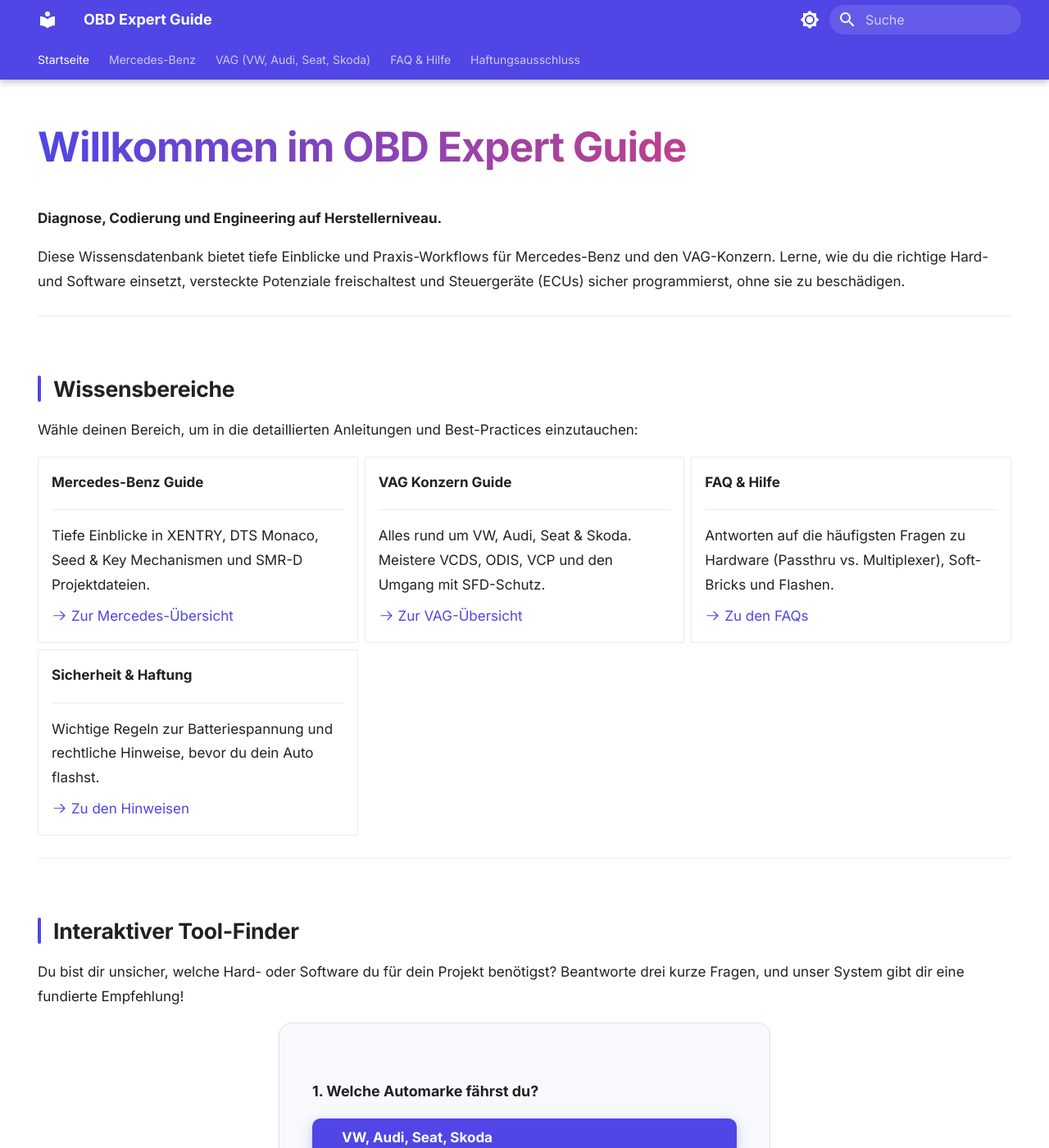
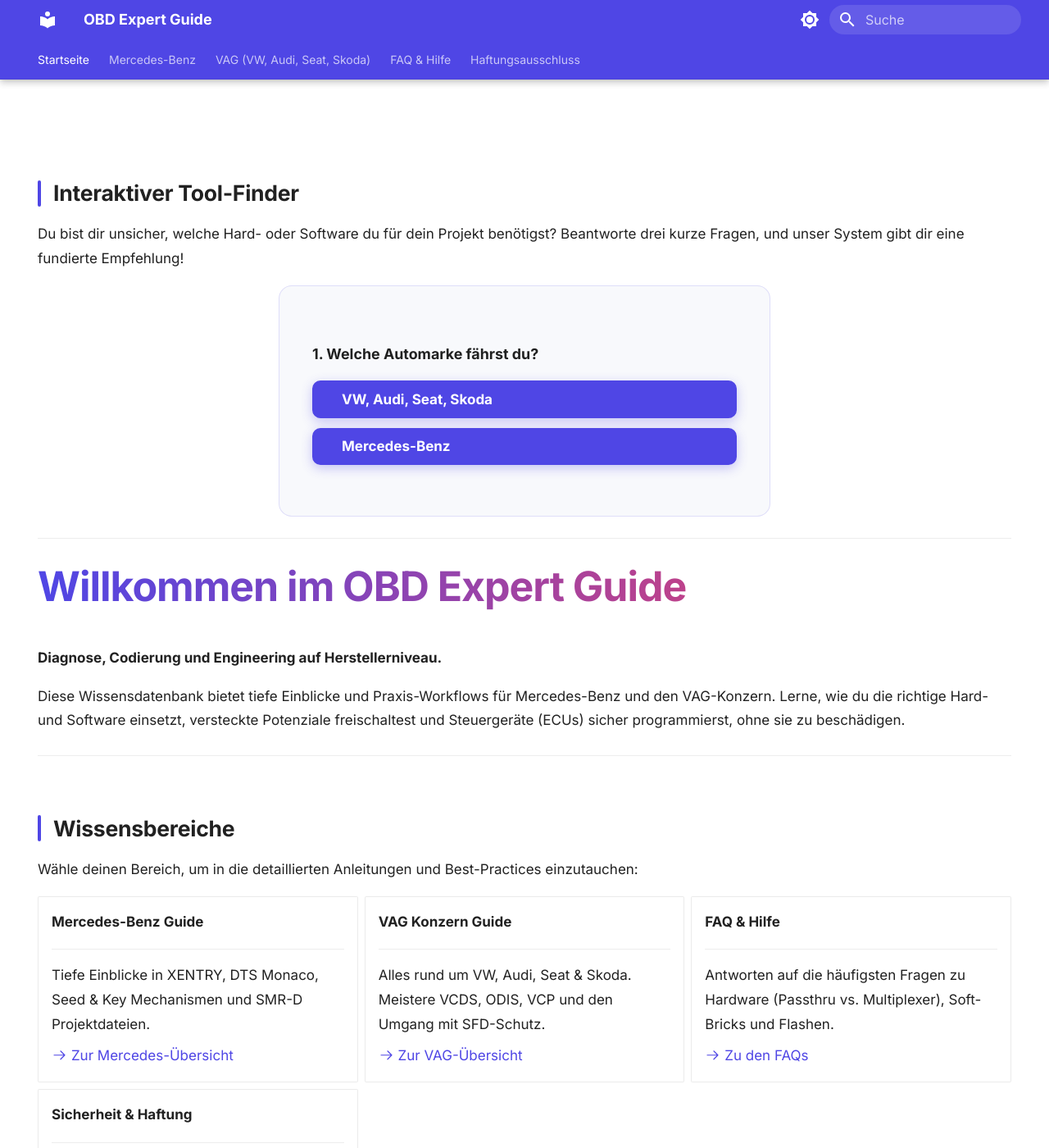
Before and after one commit to CAZE7/CAZE7.github.io, an MkDocs documentation site: the page built from docs/index.md, in a window 1280 px wide and 1400 px high. Shown: the whole window at 82% size. Built offline with MkDocs 1.6.1 and Material for MkDocs 9.7.7, drawn with Linux system fonts in a browser that asks for light colours; part of the change alters nothing that is shown.

Commit message:
Move tool-finder to top and optimize for mobile
- Moved "Interaktiver Tool-Finder" to the top of docs/index.md
- Extracted inline JavaScript to docs/javascripts/tool-finder.js
- Assigned tool-finder functions to window object
- Added media queries for mobile layout optimization to docs/stylesheets/extra.css

Co-authored-by: CAZE7 <215507980+CAZE7@users.noreply.github.com>

```diff
--- a/docs/index.md
+++ b/docs/index.md
@@ -4,6 +4,39 @@ description: Eine kuratierte Wissensbasis für Mercedes-Benz und den VAG-Konzern
 keywords: OBD, Diagnose, Codierung, VAG, Mercedes, VCDS, Xentry, OBDeleven, Flashen, Steuergerät, Passthru
 hide:
   - navigation # Versteckt die linke Navigation auf der Startseite für einen sauberen Look
+---
+
+## Interaktiver Tool-Finder
+
+Du bist dir unsicher, welche Hard- oder Software du für dein Projekt benötigst? Beantworte drei kurze Fragen, und unser System gibt dir eine fundierte Empfehlung!
+
+<div id="obd-finder-app" style="max-width: 600px; margin: 0 auto;">
+  <div id="step1" class="finder-step">
+    <p><strong>1. Welche Automarke fährst du?</strong></p>
+    <button class="md-button md-button--primary" onclick="window.setBrand('VAG')">VW, Audi, Seat, Skoda</button>
+    <button class="md-button md-button--primary" onclick="window.setBrand('Mercedes')">Mercedes-Benz</button>
+  </div>
+  <div id="step2" class="finder-step" style="display:none;">
+    <p><strong>2. Was hast du am Fahrzeug vor?</strong></p>
+    <button class="md-button md-button--primary" onclick="window.setGoal('Diagnose')">Fehler lesen & löschen</button>
+    <button class="md-button md-button--primary" onclick="window.setGoal('Codierung')">Komfort-Codierungen anpassen</button>
+    <button class="md-button md-button--primary" onclick="window.setGoal('Profi')">Firmware Flashen & Engineering</button>
+  </div>
+  <div id="step3" class="finder-step" style="display:none;">
+    <p><strong>3. Welches Gerät bevorzugst du?</strong></p>
+    <button class="md-button md-button--primary" onclick="window.setDevice('Smartphone')">Smartphone / Tablet</button>
+    <button class="md-button md-button--primary" onclick="window.setDevice('Laptop')">Windows Laptop</button>
+  </div>
+  <div id="result" class="finder-step" style="display:none;">
+    <p style="font-size: 0.8em; text-transform: uppercase; letter-spacing: 0.05em; margin-bottom: 0; opacity: 0.6;">Deine Experten-Empfehlung</p>
+    <h3 id="tool-name"></h3>
+    <p id="tool-desc"></p>
+    <button class="md-button" onclick="window.resetFinder()" style="margin-top: 1rem;">Neu starten</button>
+  </div>
+</div>
+
+<script src="javascripts/tool-finder.js"></script>
+
 ---
 
 # Willkommen im OBD Expert Guide
@@ -53,104 +86,3 @@ Wähle deinen Bereich, um in die detaillierten Anleitungen und Best-Practices ei
     [:octicons-arrow-right-24: Zu den Hinweisen](haftungsausschluss.md)
 
 </div>
-
----
-
-## Interaktiver Tool-Finder
-
-Du bist dir unsicher, welche Hard- oder Software du für dein Projekt benötigst? Beantworte drei kurze Fragen, und unser System gibt dir eine fundierte Empfehlung!
-
-<div id="obd-finder-app" style="max-width: 600px; margin: 0 auto;">
-  <div id="step1" class="finder-step">
-    <p><strong>1. Welche Automarke fährst du?</strong></p>
-    <button class="md-button md-button--primary" onclick="setBrand('VAG')">VW, Audi, Seat, Skoda</button>
-    <button class="md-button md-button--primary" onclick="setBrand('Mercedes')">Mercedes-Benz</button>
-  </div>
-  <div id="step2" class="finder-step" style="display:none;">
-    <p><strong>2. Was hast du am Fahrzeug vor?</strong></p>
-    <button class="md-button md-button--primary" onclick="setGoal('Diagnose')">Fehler lesen & löschen</button>
-    <button class="md-button md-button--primary" onclick="setGoal('Codierung')">Komfort-Codierungen anpassen</button>
-    <button class="md-button md-button--primary" onclick="setGoal('Profi')">Firmware Flashen & Engineering</button>
-  </div>
-  <div id="step3" class="finder-step" style="display:none;">
-    <p><strong>3. Welches Gerät bevorzugst du?</strong></p>
-    <button class="md-button md-button--primary" onclick="setDevice('Smartphone')">Smartphone / Tablet</button>
-    <button class="md-button md-button--primary" onclick="setDevice('Laptop')">Windows Laptop</button>
-  </div>
-  <div id="result" class="finder-step" style="display:none;">
-    <p style="font-size: 0.8em; text-transform: uppercase; letter-spacing: 0.05em; margin-bottom: 0; opacity: 0.6;">Deine Experten-Empfehlung</p>
-    <h3 id="tool-name"></h3>
-    <p id="tool-desc"></p>
-    <button class="md-button" onclick="resetFinder()" style="margin-top: 1rem;">Neu starten</button>
-  </div>
-</div>
-
-<script>
-let answers = { brand: '', goal: '', device: '' };
-
-function setBrand(brand) {
-  answers.brand = brand;
-  document.getElementById('step1').style.display = 'none';
-  document.getElementById('step2').style.display = 'block';
-}
-
-function setGoal(goal) {
-  answers.goal = goal;
-  document.getElementById('step2').style.display = 'none';
-  document.getElementById('step3').style.display = 'block';
-}
-
-function setDevice(device) {
-  answers.device = device;
-  document.getElementById('step3').style.display = 'none';
-  calculateResult();
-}
-
-function calculateResult() {
-  let tool = "";
-  let desc = "";
-
-  if (answers.brand === 'VAG') {
-    if (answers.device === 'Smartphone') {
-      if (answers.goal === 'Profi') {
-        tool = "Keine Empfehlung";
-        desc = "Ein Smartphone ist für tiefes Flashen nicht sicher genug (Verbindungsabbrüche). Bitte nutze zwingend einen Windows-Laptop mit ODIS oder VCP.";
-      } else {
-        tool = "OBDeleven";
-        desc = "Ideal für schnelle Diagnose und One-Click-Codierungen via Bluetooth-Dongle direkt am Smartphone.";
-      }
-    } else {
-      if (answers.goal === 'Profi') {
-        tool = "VCP (Vag Can Professional) oder ODIS";
-        desc = "Die ultimativen Profi-Lösungen für Firmware-Flashen und das Hochladen von ZDC-Containern.";
-      } else {
-        tool = "VCDS (Ross-Tech)";
-        desc = "Der absolute Goldstandard für Diagnose und detaillierte Langcodierung am Laptop.";
-      }
-    }
-  } else {
-    if (answers.device === 'Smartphone') {
-      tool = "Warnung";
-      desc = "Für Mercedes raten wir von Smartphone-Codierungen (wie Carly) dringend ab, da die Gefahr von EZS-Schäden extrem hoch ist. Nutze einen Laptop!";
-    } else {
-      if (answers.goal === 'Profi') {
-        tool = "SD Connect C4/C6 & DTS Monaco";
-        desc = "Für Engineering und Flashen brauchst du einen robusten Multiplexer (z.B. SD Connect) sowie DTS Monaco oder Vediamo.";
-      } else {
-        tool = "Tactrix OpenPort / VXDIAG & XENTRY PassThru";
-        desc = "Für Diagnose und Standard-Codierungen ist ein günstiger J2534-Adapter (OpenPort oder VXDIAG VCX SE) in Kombination mit XENTRY PassThru ideal.";
-      }
-    }
-  }
-
-  document.getElementById('tool-name').innerText = tool;
-  document.getElementById('tool-desc').innerText = desc;
-  document.getElementById('result').style.display = 'block';
-}
-
-function resetFinder() {
-  answers = { brand: '', goal: '', device: '' };
-  document.getElementById('result').style.display = 'none';
-  document.getElementById('step1').style.display = 'block';
-}
-</script>
--- /dev/null
+++ b/docs/javascripts/tool-finder.js
@@ -0,0 +1,72 @@
+let answers = { brand: '', goal: '', device: '' };
+
+function setBrand(brand) {
+  answers.brand = brand;
+  document.getElementById('step1').style.display = 'none';
+  document.getElementById('step2').style.display = 'block';
+}
+
+function setGoal(goal) {
+  answers.goal = goal;
+  document.getElementById('step2').style.display = 'none';
+  document.getElementById('step3').style.display = 'block';
+}
+
+function setDevice(device) {
+  answers.device = device;
+  document.getElementById('step3').style.display = 'none';
+  calculateResult();
+}
+
+function calculateResult() {
+  let tool = "";
+  let desc = "";
+
+  if (answers.brand === 'VAG') {
+    if (answers.device === 'Smartphone') {
+      if (answers.goal === 'Profi') {
+        tool = "Keine Empfehlung";
+        desc = "Ein Smartphone ist für tiefes Flashen nicht sicher genug (Verbindungsabbrüche). Bitte nutze zwingend einen Windows-Laptop mit ODIS oder VCP.";
+      } else {
+        tool = "OBDeleven";
+        desc = "Ideal für schnelle Diagnose und One-Click-Codierungen via Bluetooth-Dongle direkt am Smartphone.";
+      }
+    } else {
+      if (answers.goal === 'Profi') {
+        tool = "VCP (Vag Can Professional) oder ODIS";
+        desc = "Die ultimativen Profi-Lösungen für Firmware-Flashen und das Hochladen von ZDC-Containern.";
+      } else {
+        tool = "VCDS (Ross-Tech)";
+        desc = "Der absolute Goldstandard für Diagnose und detaillierte Langcodierung am Laptop.";
+      }
+    }
+  } else {
+    if (answers.device === 'Smartphone') {
+      tool = "Warnung";
+      desc = "Für Mercedes raten wir von Smartphone-Codierungen (wie Carly) dringend ab, da die Gefahr von EZS-Schäden extrem hoch ist. Nutze einen Laptop!";
+    } else {
+      if (answers.goal === 'Profi') {
+        tool = "SD Connect C4/C6 & DTS Monaco";
+        desc = "Für Engineering und Flashen brauchst du einen robusten Multiplexer (z.B. SD Connect) sowie DTS Monaco oder Vediamo.";
+      } else {
+        tool = "Tactrix OpenPort / VXDIAG & XENTRY PassThru";
+        desc = "Für Diagnose und Standard-Codierungen ist ein günstiger J2534-Adapter (OpenPort oder VXDIAG VCX SE) in Kombination mit XENTRY PassThru ideal.";
+      }
+    }
+  }
+
+  document.getElementById('tool-name').innerText = tool;
+  document.getElementById('tool-desc').innerText = desc;
+  document.getElementById('result').style.display = 'block';
+}
+
+function resetFinder() {
+  answers = { brand: '', goal: '', device: '' };
+  document.getElementById('result').style.display = 'none';
+  document.getElementById('step1').style.display = 'block';
+}
+
+window.setBrand = setBrand;
+window.setGoal = setGoal;
+window.setDevice = setDevice;
+window.resetFinder = resetFinder;
--- a/docs/stylesheets/extra.css
+++ b/docs/stylesheets/extra.css
@@ -241,3 +241,17 @@
   color: var(--md-default-fg-color) !important;
   line-height: 1.6;
 }
+/* ==========================================================================
+   12. Mobile Optimization
+   ========================================================================== */
+@media (max-width: 768px) {
+  #obd-finder-app {
+    padding: 1rem;
+    margin-top: 0.5rem;
+  }
+
+  .finder-step button {
+    padding: 10px 1rem;
+    font-size: 0.9em;
+  }
+}
```
